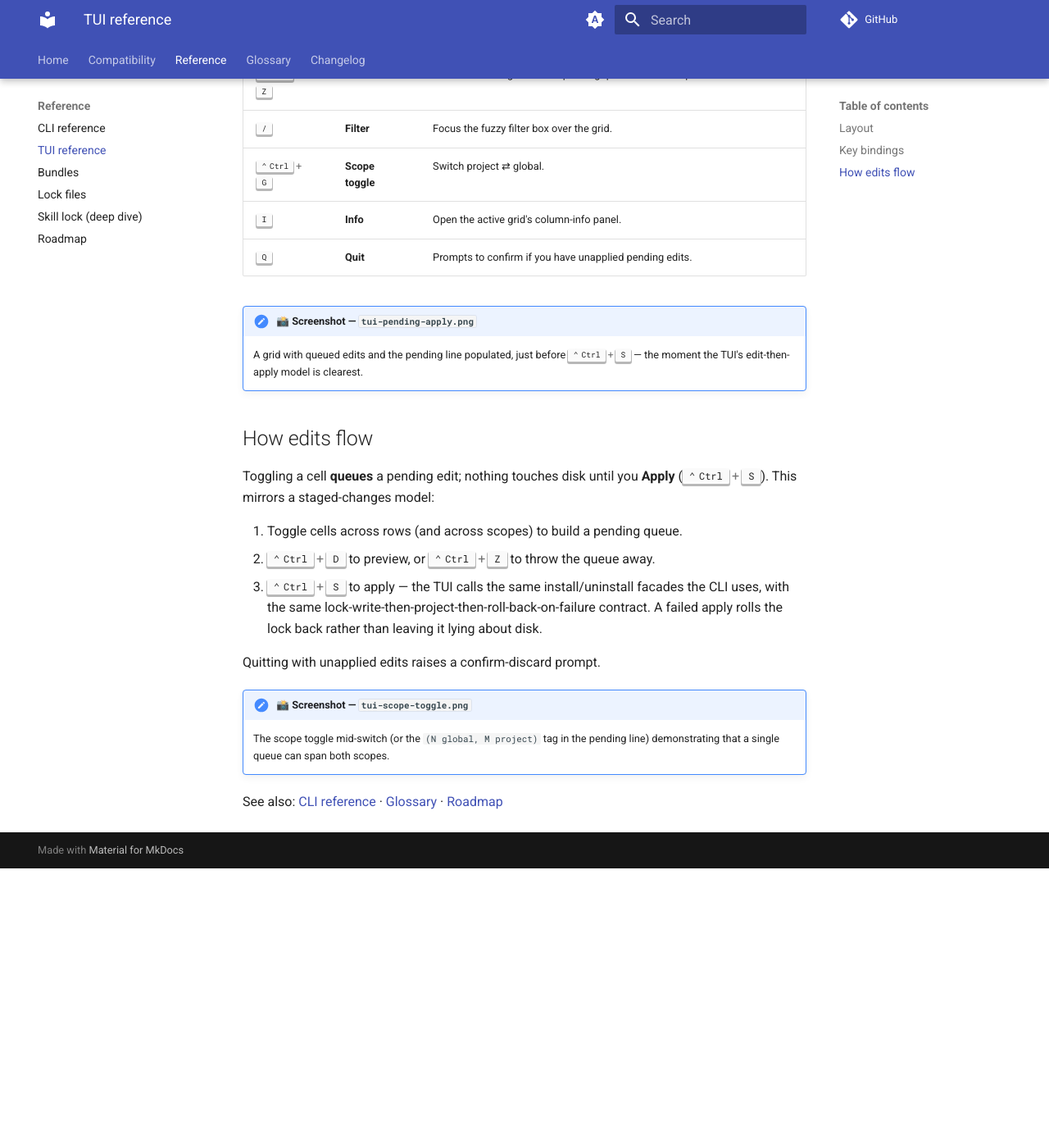
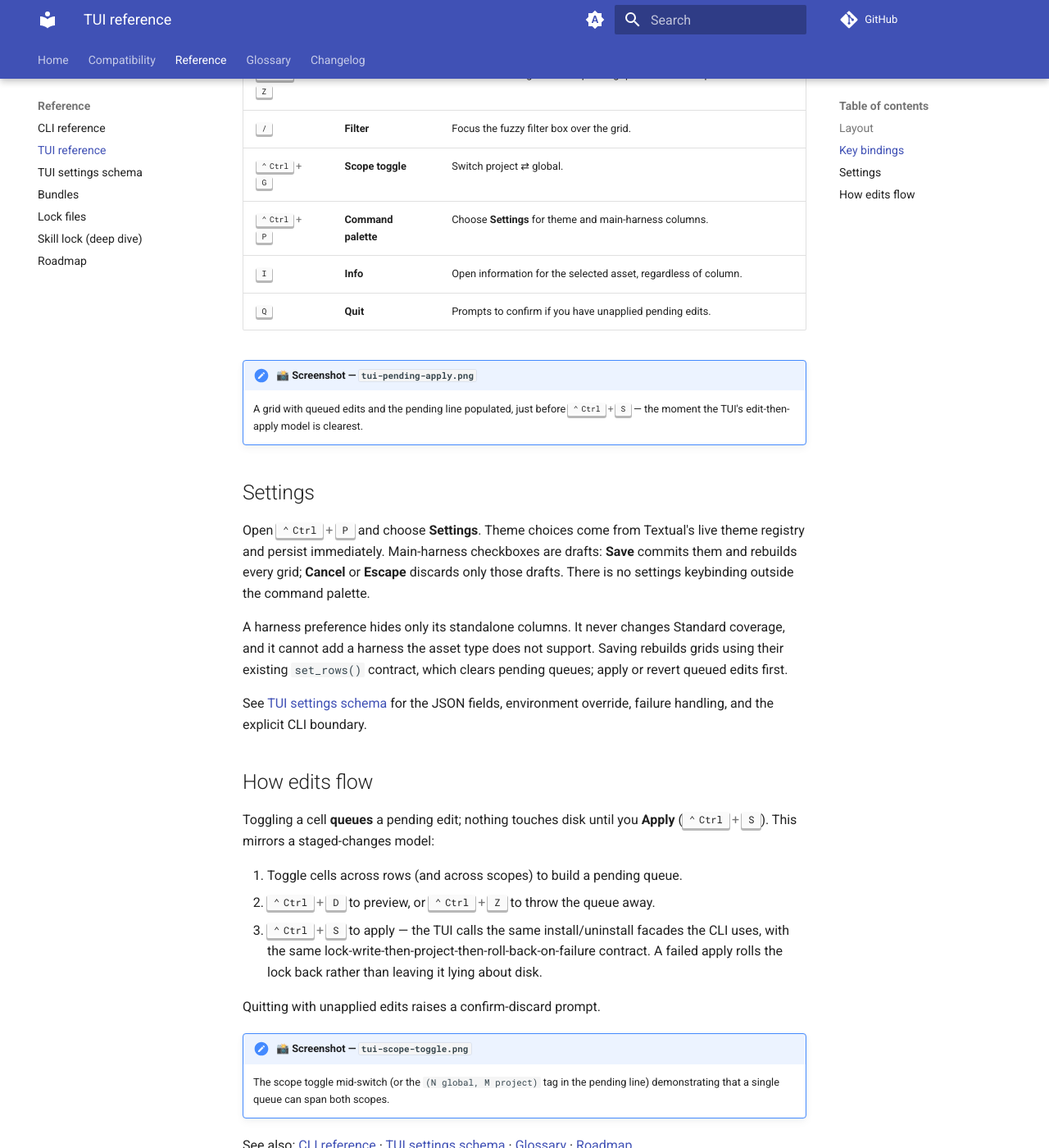
Before and after one commit to ajanderson1/agent-toolkit-cli, an MkDocs documentation site: the page built from docs/agent-toolkit/tui.md, in a window 1280 px wide and 1400 px high, scrolled down 1392 px. Shown: the whole window at 82% size. Built offline with MkDocs 1.6.1 and Material for MkDocs 9.7.7, drawn with Linux system fonts in a browser that asks for light colours; comment, search, counter and statistics services are not loaded; before the commit the page ends 2451 px from its top, so only the background shows below that; some of the changed text lies outside the part shown.

Commit message:
docs: tui-settings.json schema v1
Device: atlas

```diff
--- a/docs/agent-toolkit/tui.md
+++ b/docs/agent-toolkit/tui.md
@@ -36,8 +36,8 @@
   you're managing. `instruction` sits above a separator (it is whole-scope, not
   per-slug); `skill`, `command`, `pi-extension`, `agent`, and `mcp` follow.
 - **Grid** — one row per asset, columns vary by type (slug, source, ref, state,
-  per-harness cells). Press ++i++ to open the column-info panel for the active
-  grid.
+  per-harness cells). Press ++i++ for the selected asset; click a glyphed column
+  header for column-level information.
 - **Scope toggle** — flips the whole view between **project** and **global**
   [scope](../glossary.md#scope). The grid re-reads at the new scope; pending
   edits queued in the other scope are kept, not discarded.
@@ -57,13 +57,29 @@
 | ++ctrl+z++ | **Revert** | Clear the active grid's *entire* pending queue — both scopes. |
 | ++slash++ | **Filter** | Focus the fuzzy filter box over the grid. |
 | ++ctrl+g++ | **Scope toggle** | Switch project ⇄ global. |
-| ++i++ | **Info** | Open the active grid's column-info panel. |
+| ++ctrl+p++ | **Command palette** | Choose **Settings** for theme and main-harness columns. |
+| ++i++ | **Info** | Open information for the selected asset, regardless of column. |
 | ++q++ | **Quit** | Prompts to confirm if you have unapplied pending edits. |
 
 !!! note "📸 Screenshot — `tui-pending-apply.png`"
 
     A grid with queued edits and the pending line populated, just before
     ++ctrl+s++ — the moment the TUI's edit-then-apply model is clearest.
+
+## Settings
+
+Open ++ctrl+p++ and choose **Settings**. Theme choices come from Textual's live
+theme registry and persist immediately. Main-harness checkboxes are drafts:
+**Save** commits them and rebuilds every grid; **Cancel** or **Escape** discards
+only those drafts. There is no settings keybinding outside the command palette.
+
+A harness preference hides only its standalone columns. It never changes
+Standard coverage, and it cannot add a harness the asset type does not support.
+Saving rebuilds grids using their existing `set_rows()` contract, which clears
+pending queues; apply or revert queued edits first.
+
+See [TUI settings schema](tui-settings.md) for the JSON fields, environment
+override, failure handling, and the explicit CLI boundary.
 
 ## How edits flow
 
@@ -84,5 +100,5 @@
     The scope toggle mid-switch (or the `(N global, M project)` tag in the
     pending line) demonstrating that a single queue can span both scopes.
 
-See also: [CLI reference](cli.md) · [Glossary](../glossary.md) ·
-[Roadmap](roadmap.md)
+See also: [CLI reference](cli.md) · [TUI settings schema](tui-settings.md) ·
+[Glossary](../glossary.md) · [Roadmap](roadmap.md)
--- a/mkdocs.yml
+++ b/mkdocs.yml
@@ -193,6 +193,7 @@
   - Reference:
     - CLI reference: agent-toolkit/cli.md
     - TUI reference: agent-toolkit/tui.md
+    - TUI settings schema: agent-toolkit/tui-settings.md
     - Bundles: agent-toolkit/bundles.md
     - Lock files: agent-toolkit/lock-files.md
     - Skill lock (deep dive): agent-toolkit/skill-lock.md
```
Also changed, not shown: AGENTS.md (+4 -2 lines), docs/agent-toolkit/tui-settings.md (added, +61 -0 lines), docs/index.md (+2 -0 lines).
